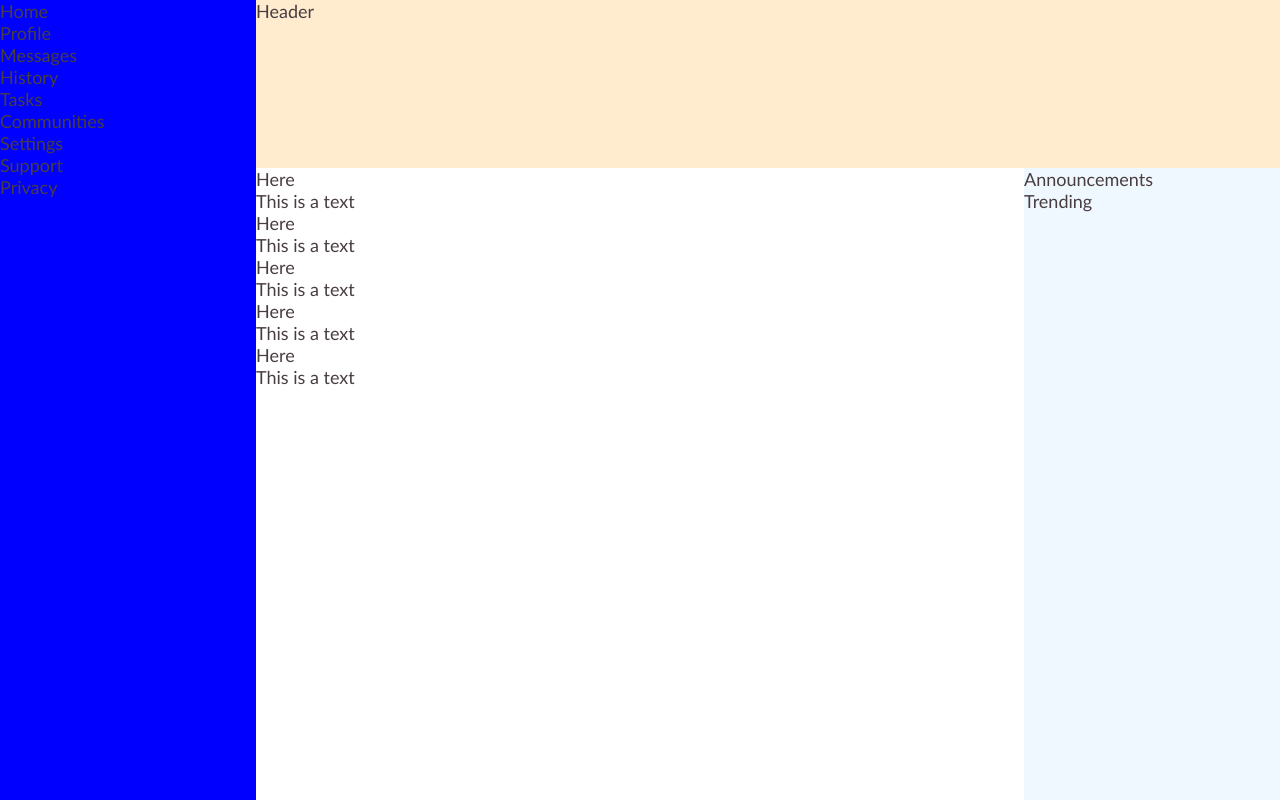
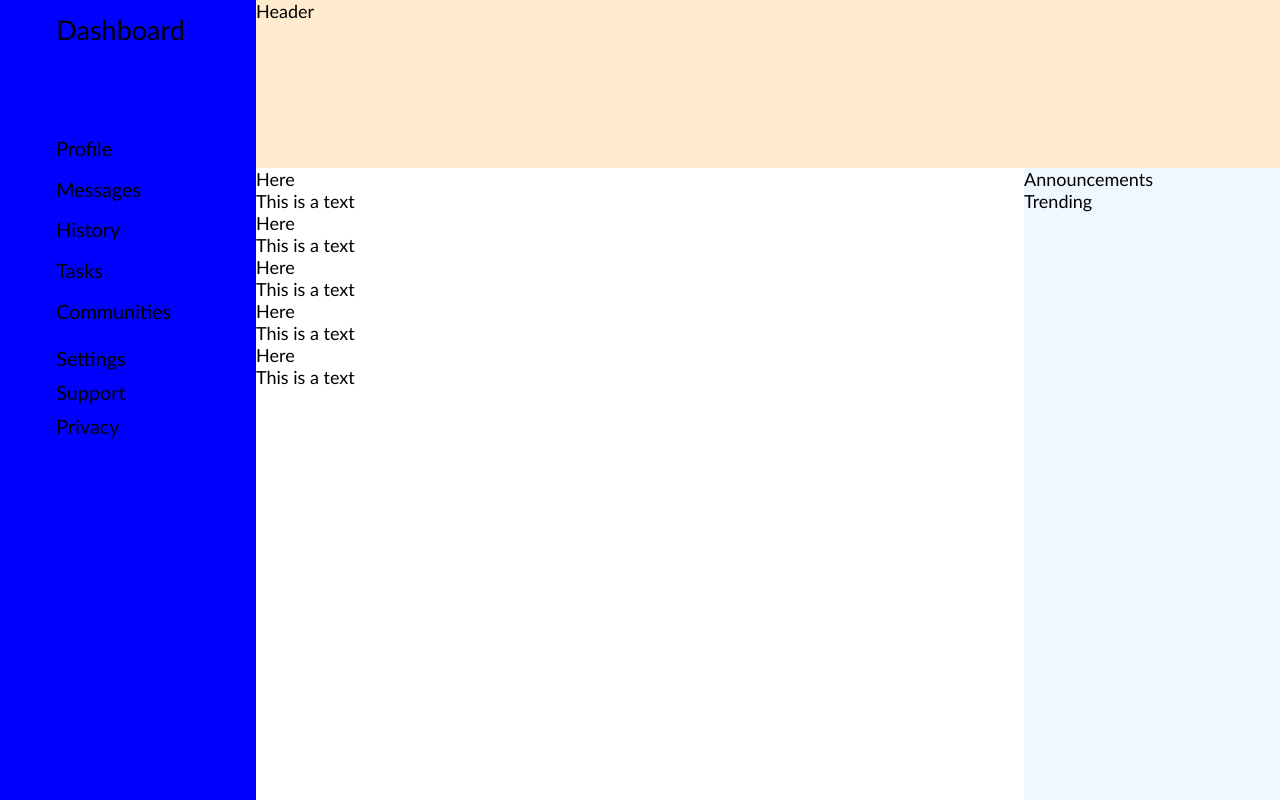
Before and after one commit to ProgrammerOPaul/admin_dashboard, a plain HTML site: page index.html in a window 1280 px wide. Drawn offline with Linux system fonts and the light colour scheme.

Commit message:
Add content for dashboard

```diff
--- a/index.html
+++ b/index.html
@@ -9,13 +9,15 @@
 <body>
     <div class="container">
         <div class="dashboard">
+            <p>Dashboard</p>
             <ul>
-                <li>Home</li>
                 <li>Profile</li>
                 <li>Messages</li>
                 <li>History</li>
                 <li>Tasks</li>
                 <li>Communities</li>
+            </ul>
+            <ul>
                 <li>Settings</li>
                 <li>Support</li>
                 <li>Privacy</li>
--- a/style.css
+++ b/style.css
@@ -8,7 +8,6 @@
     margin: 0px;
     padding: 0px;
     box-sizing: border-box;
-    color: var(--txt);
 }
 
 .container{
@@ -20,10 +19,25 @@
 }
 
 .dashboard{
+    font-size: 1.5rem;
     background-color: blue;
     grid-column: 1 / 2;
     grid-row: 1 / 3;
+    display: flex;
+    flex-direction: column;
+    padding-left: 22%;
+    padding-top: 5%;
+    gap: 90px;
 }
+
+.dashboard ul{
+    font-size: 1.1rem;
+    list-style: none;
+    display: grid;
+    gap: 14%;
+}
+
+
 
 .header{
     background-color: blanchedalmond;
```
